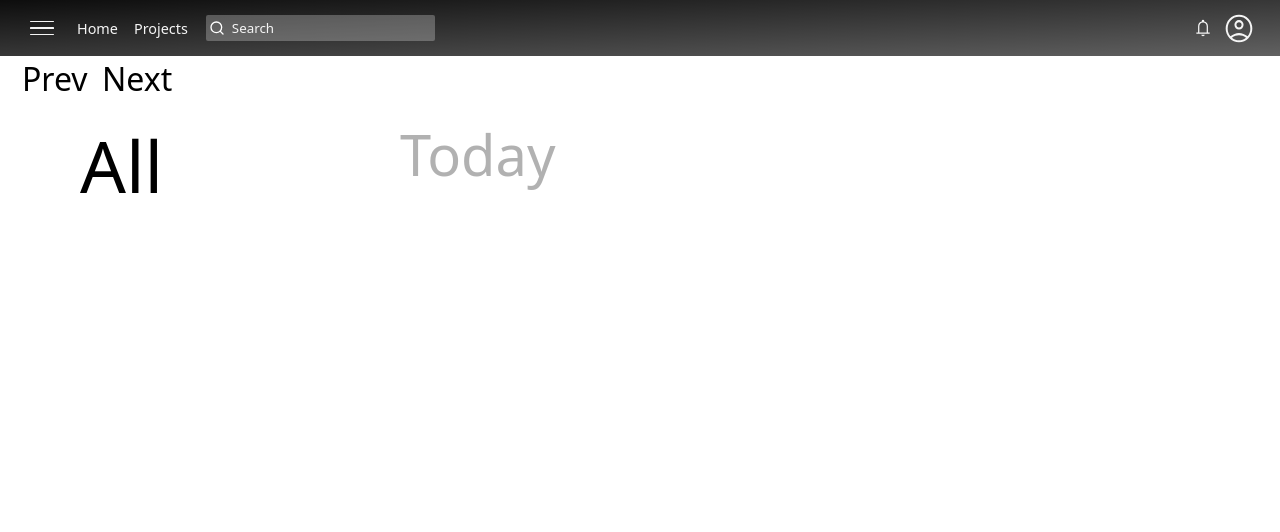
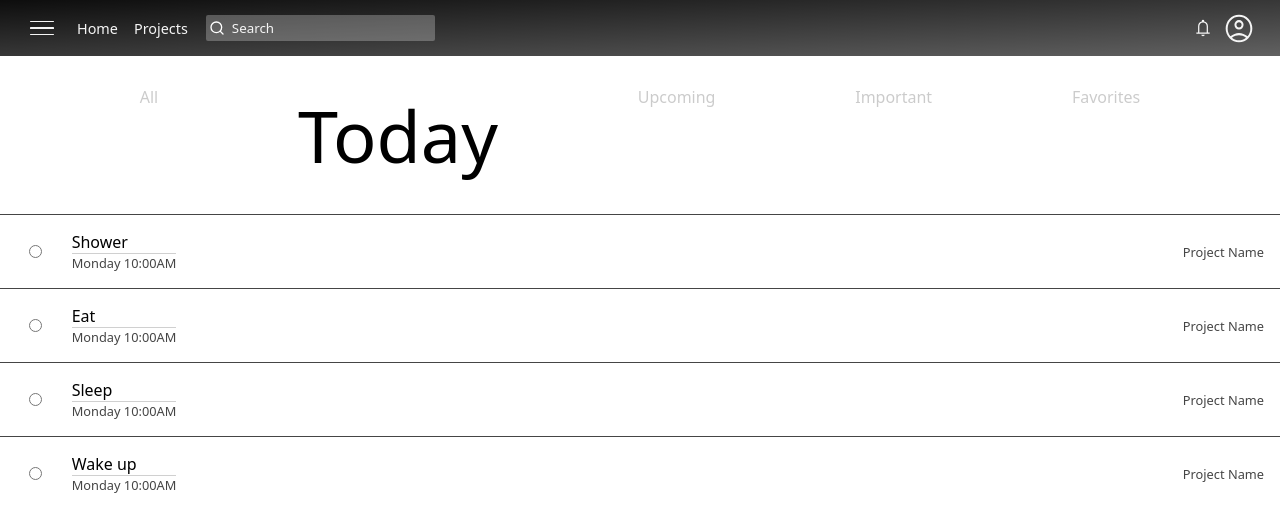
Before and after one commit to Mario-Florio/todo-list, a website built with webpack: page dist/index.html in a window 1280 px wide. Built offline with nearby package versions, Linux system fonts and the light colour scheme.

Commit message:
Removed carousel; replaced with normal header. Created task tickets.

```diff
--- a/src/header-carousel/header-carousel.css
+++ /dev/null
@@ -1,61 +0,0 @@
-.carousel {
-    position: relative;
-    width: 100vw;
-    height: 40vh;
-    overflow: hidden;
-}
-
-.carousel > ul {
-    margin: 0;
-    padding: 0;
-    list-style: none;
-}
-
-.slide {
-    position: absolute;
-    top: 60px;
-    left: 400px;
-    font-size: 0;
-    opacity: 0;
-    pointer-events: none;
-    list-style: none;
-    transition: 0.2s;
-}
-
-.slide[data-latent] {
-    position: absolute;
-    top: 60px;
-    left: 400px;
-    font-size: 3.5rem;
-    opacity: .3;
-    pointer-events: inherit;
-    list-style: none;
-    transition: 0.4s;
-}
-
-.slide[data-active] {
-    position: absolute;
-    top: 60px;
-    left: 80px;
-    font-size: 4.5rem;
-    opacity: 1;
-    list-style: none;
-    transition: 0.4s;
-}
-
-.carousel-button {
-    position: absolute;
-    background: none;
-    border: none;
-    font-size: 2rem;
-    font-weight: 100;
-    cursor: pointer;
-}
-
-.carousel-button.prev {
-    left: 1rem;
-}
-
-.carousel-button.next {
-    left: 6rem;
-}
--- a/src/header-carousel/header-carousel.js
+++ /dev/null
@@ -1,58 +0,0 @@
-import { createHTML } from '../global-functions'
-import './header-carousel.css'
-
-export const headerCarousel = createHTML(`
-    <div class="carousel" data-carousel>
-        <button class="carousel-button prev" data-carousel-button="prev">Prev</button>
-        <button class="carousel-button next" data-carousel-button="next">Next</button>
-        <section aria-label="page-turner">
-            <ul data-slides>
-                <li class="slide" data-active>
-                    <div>All</div>
-                </li>
-                <li class="slide" data-latent>
-                    <div>Today</div>
-                </li>
-                <li class="slide">
-                    <div>Upcoming</div>
-                </li>
-                <li class="slide">
-                    <div>Important</div>
-                </li>
-                <li class="slide">
-                    <div>Favorites</div>
-                </li>
-            </ul>
-            </section>
-    </div>
-`)
-
-let buttons = []
-const prevButton = headerCarousel.children[0]
-const nextButton = headerCarousel.children[1]
-buttons.push(prevButton, nextButton)
-
-buttons.forEach(button => {
-    button.addEventListener('click', () => {
-        const offset = button.dataset.carouselButton === "next" ? 1 : -1 //value assignment for buttons; Next = +1/ Prev = -1
-        const slides = button
-            .closest("[data-carousel]")
-            .querySelector("[data-slides]")
-
-        const activeSlide = slides.querySelector("[data-active]")
-        let newActiveIndex = [...slides.children].indexOf(activeSlide) + offset
-        if (newActiveIndex < 0) newActiveIndex = slides.children.length - 1
-        if (newActiveIndex >= slides.children.length) newActiveIndex = 0
-
-        slides.children[newActiveIndex].dataset.active = true
-        delete activeSlide.dataset.active
-
-        const latentSlide = slides.querySelector("[data-latent]")
-        let  newLatentIndex = newActiveIndex + 1
-        if (newLatentIndex < 0) newLatentIndex = slides.children.length - 1
-        if (newLatentIndex >= slides.children.length) newLatentIndex = 0
-
-        slides.children[newLatentIndex].dataset.latent = true
-        delete latentSlide.dataset.latent
-    })
-});
--- /dev/null
+++ b/src/header/header.css
@@ -0,0 +1,30 @@
+#header {
+    display: flex;
+    justify-content: space-evenly;
+    flex-wrap: nowrap;
+    padding: 30px 0;
+    overflow: auto;
+}
+
+.slide {
+    flex: 0 0 auto;
+    font-size: 1rem;
+    font-weight: 200;
+    opacity: .2;
+    cursor: pointer;
+    transition: 0.4s ease-in-out;
+}
+
+.slide:hover {
+    font-size: 2rem;
+    opacity: .4;
+    transition: 0.4s ease-in-out;
+}
+
+.slide[data-active] {
+    font-size: 4.5rem;
+    font-weight: 300;
+    opacity: 1;
+    transition: 0.4s ease-in-out;
+    cursor: inherit;
+}
--- /dev/null
+++ b/src/header/header.js
@@ -0,0 +1,28 @@
+import { createHTML } from '../global-functions'
+import './header.css'
+
+export const header = createHTML(`
+    <div id="header">
+        <div class="slide">All</div>
+        <div class="slide" data-active>Today</div>
+        <div class="slide">Upcoming</div>
+        <div class="slide">Important</div>
+        <div class="slide">Favorites</div>
+    </div>
+`)
+
+//Cache HTML
+const links = header.children
+const getActiveSlide = function() {
+    const activeSlide = header.querySelector('[data-active]')
+    return activeSlide
+}
+
+//Bind Events
+for (let i = 0; i < links.length; i++) {//Activate Animations
+    links[i].addEventListener('click', () => {
+        let activeSlide = getActiveSlide()
+        delete activeSlide.dataset.active
+        event.target.dataset.active = true
+    })
+}
--- a/src/index.js
+++ b/src/index.js
@@ -3,10 +3,11 @@ import { createPage, render } from './global-functions'
 import { formatDistance, addWeeks, addDays, subDays } from 'date-fns'
 import { navbar } from "./navbar/navbar"
 import { sideMenu } from './side-menu/side-menu'
-import { headerCarousel } from './header-carousel/header-carousel'
+import { header } from './header/header'
+import { todoTicketsSection } from './todo-tickets/todo-tickets'
 
 let distanceBetweenDatesInRealWords = formatDistance(addWeeks(new Date(), 5), new Date(), { addSuffix: true })
 
-let homePage = createPage([navbar, sideMenu, headerCarousel])
+let homePage = createPage([navbar, sideMenu, header, todoTicketsSection])
 
 render(homePage)
--- a/src/side-menu/side-menu.css
+++ b/src/side-menu/side-menu.css
@@ -1,5 +1,6 @@
 
 .side-menu {
+    z-index: 1;
     position: absolute;
     left: -320px;
     height: 100dvh;
@@ -12,7 +13,7 @@
 }
 
 .side-menu, .side-menu-active {
-    transition: 0.5s;
+    transition: .4s ease-in-out;
 }
 
 #side-menu-main-links {
@@ -43,19 +44,16 @@
 
 .side-menu-links:hover {
     background-image: linear-gradient(to bottom right, rgba(179, 179, 179, 0.455), rgba(207, 207, 207, 0.444));
-    transition: opacity 0.4s;
 }
 
 .side-menu-links:hover > .side-menu-links-left-container {
     color: black;
     font-weight: 200;
-    transition: 0.4s;
 }
 
 .side-menu-links:hover > .side-menu-links-right-container {
     color: rgb(69, 69, 69);
     font-weight: 300;
-    transition: 0.4s;
 }
 
 #all-icon {
--- /dev/null
+++ b/src/todo-tickets/todo-tickets.css
@@ -0,0 +1,37 @@
+
+.todo-ticket {
+    display: flex;
+    justify-content: space-between;
+    align-items: center;
+    padding: 1rem;
+    border-top: .5px solid rgb(69, 69, 69);
+    cursor: pointer;
+}
+
+.todo-ticket:hover {
+    background-image: linear-gradient(to bottom right, rgb(247, 247, 247), rgb(223, 223, 223));
+}
+
+.todo-ticket-left-container {
+    display: flex;
+}
+
+.todo-ticket-left-container > input {
+    margin: 0 1em;
+}
+
+.todo-ticket-left-container > div {
+    font-weight: 200;
+    margin: 0 1em;
+}
+.todo-ticket-date {
+    color: rgb(69, 69, 69);
+    font-size: .8rem;
+    border-top: .2px solid rgba(69, 69, 69, 0.252);
+}
+
+.todo-ticket-project {
+    color: rgb(69, 69, 69);
+    font-size: .8rem;
+    font-weight: 200;
+}
--- /dev/null
+++ b/src/todo-tickets/todo-tickets.js
@@ -0,0 +1,43 @@
+import { createHTML } from "../global-functions";
+import "./todo-tickets.css"
+
+export const todoTicketsSection = createHTML(`
+    <div class="todo-ticket-container"></div>
+`)
+
+class ToDo {
+    constructor(task) {
+        this.task = task
+    }
+}
+
+let toDo1 = new ToDo('Shower')
+let toDo2 = new ToDo('Eat')
+let toDo3 = new ToDo('Sleep')
+let toDo4 = new ToDo('Wake up')
+
+let toDos = []
+
+toDos.push(toDo1, toDo2, toDo3, toDo4)
+
+appendTodoTickets()
+
+function appendTodoTickets() {
+    for (let i = 0; i < toDos.length; i++) {
+        const todoTicket = createHTML(`
+            <div class="todo-ticket">
+                <div class="todo-ticket-left-container">
+                    <input type="radio"/>
+                    <div>
+                        <div>${toDos[i].task}</div>
+                        <div class="todo-ticket-date">Monday 10:00AM</div>
+                    </div>
+                </div>
+                <div class="todo-ticket-right-container">
+                    <div class="todo-ticket-project">Project Name</div>
+                </div>
+            </div>
+        `)
+        todoTicketsSection.appendChild(todoTicket)
+    }
+}
```
Also changed, not shown: dist/bundle.js.
